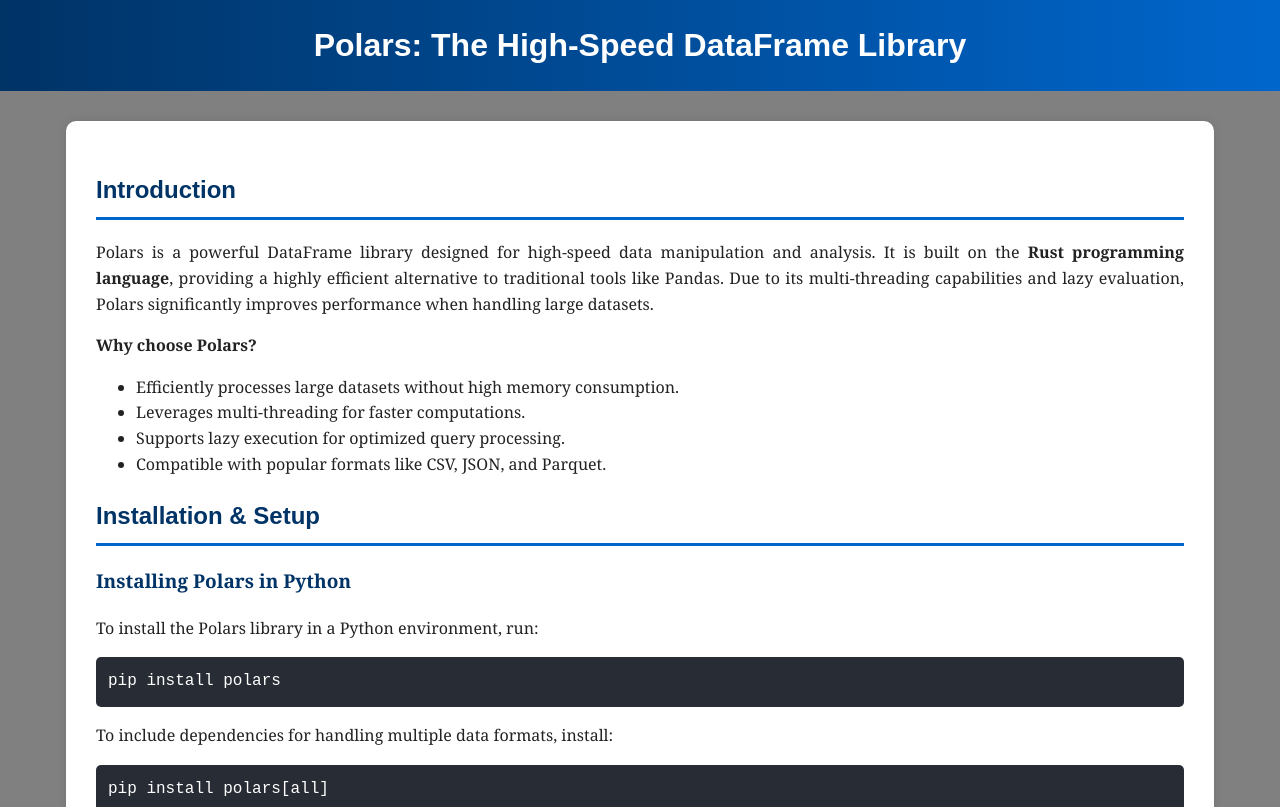
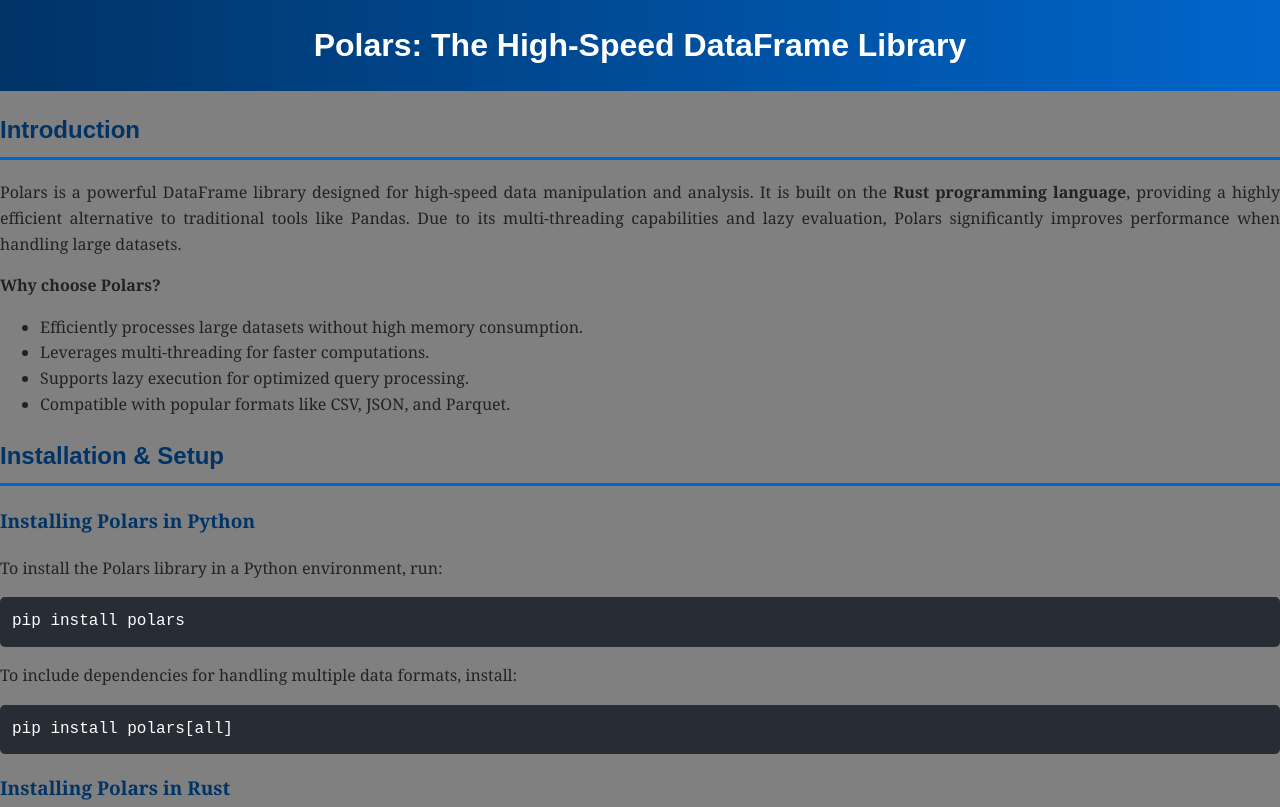
Before and after one commit to Heet79908/polars-exposition-assignment, a plain HTML site: page index.html in a window 1280 px wide. Shown: the top 807 px of the page. Drawn offline with Linux system fonts and the light colour scheme.

Commit message:
Update index.html

```diff
--- a/index.html
+++ b/index.html
@@ -22,7 +22,7 @@
             font-weight: bold;
             font-family: 'Arial', sans-serif;
         }
-        .container {
+        container {
             width: 85%;
             margin: auto;
             background: white;
```
